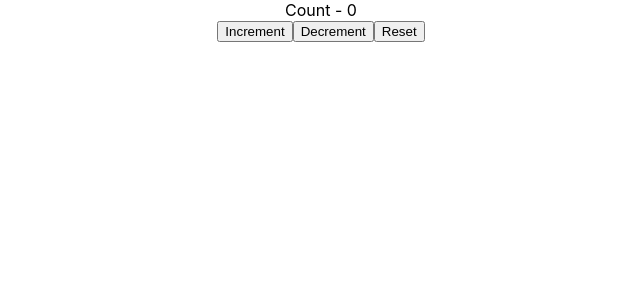
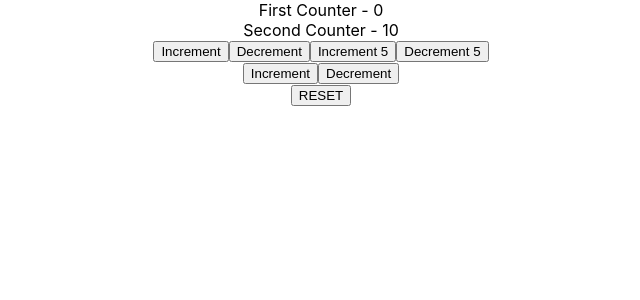
Before and after one commit to SumanHansada/ReactHooks, a React (Create React App) app in the folder usereducer-hook/: page / in a window 1280 px wide. Shown: the top 300 px of the page, without its empty margins (319-959 px from the left). Built offline with nearby package versions, Linux system fonts and the light colour scheme.

Commit message:
complex state & action using useReducer

```diff
--- a/usereducer-hook/src/App.js
+++ b/usereducer-hook/src/App.js
@@ -1,10 +1,12 @@
 import "./App.css";
 import CounterOne from "./components/CounterOne";
+import CounterTwo from "./components/CounterTwo";
 
 function App() {
   return (
     <div className="App">
-      <CounterOne />
+      {/* <CounterOne /> */}
+      <CounterTwo />
     </div>
   );
 }
--- /dev/null
+++ b/usereducer-hook/src/components/CounterTwo.js
@@ -0,0 +1,79 @@
+import React, { useReducer } from "react";
+
+// Maintaining multiple variables in single state object
+const initialState = {
+  firstCounter: 0,
+  secondCounter: 10,
+};
+
+// We can maintain both state and action as an object
+const reducer = (state, action) => {
+  switch (action.type) {
+    case "INCREMENT":
+      return { ...state, firstCounter: state.firstCounter + action.value };
+    case "DECREMENT":
+      return { ...state, firstCounter: state.firstCounter - action.value };
+    case "INCREMENT2":
+      return { ...state, secondCounter: state.secondCounter + action.value };
+    case "DECREMENT2":
+      return { ...state, secondCounter: state.secondCounter - action.value };
+    case "RESET":
+      return initialState;
+    default:
+      return state;
+  }
+};
+
+function CounterTwo() {
+  const [count, dispatch] = useReducer(reducer, initialState);
+
+  return (
+    <div>
+      <div>First Counter - {count.firstCounter}</div>
+      <div>Second Counter - {count.secondCounter}</div>
+      <button
+        type="button"
+        onClick={() => dispatch({ type: "INCREMENT", value: 1 })}
+      >
+        Increment
+      </button>
+      <button
+        type="button"
+        onClick={() => dispatch({ type: "DECREMENT", value: 1 })}
+      >
+        Decrement
+      </button>
+      <button
+        type="button"
+        onClick={() => dispatch({ type: "INCREMENT", value: 5 })}
+      >
+        Increment 5
+      </button>
+      <button
+        type="button"
+        onClick={() => dispatch({ type: "DECREMENT", value: 5 })}
+      >
+        Decrement 5
+      </button>
+      <div>
+        <button
+          type="button"
+          onClick={() => dispatch({ type: "INCREMENT2", value: 1 })}
+        >
+          Increment
+        </button>
+        <button
+          type="button"
+          onClick={() => dispatch({ type: "DECREMENT2", value: 1 })}
+        >
+          Decrement
+        </button>
+      </div>
+      <button type="button" onClick={() => dispatch({ type: "RESET" })}>
+        RESET
+      </button>
+    </div>
+  );
+}
+
+export default CounterTwo;
```
